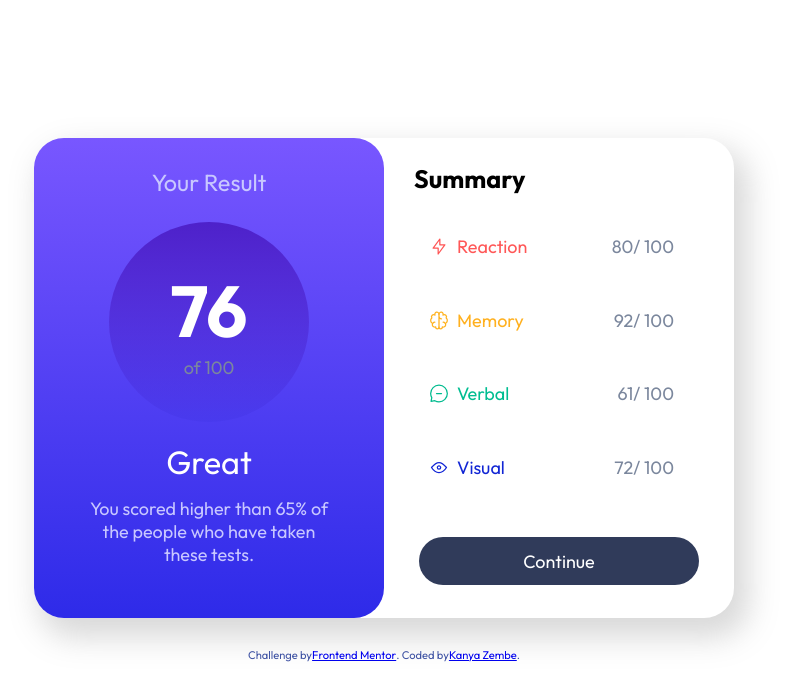
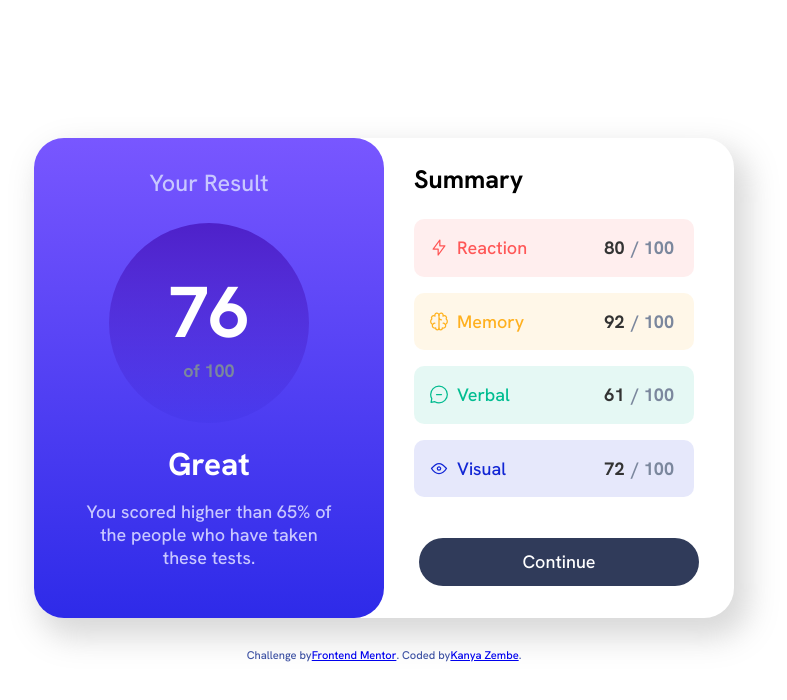
Before and after one commit to zembezn/results-summary-component, a React (Create React App) app: page / in a window 1280 px wide. Shown: the top 700 px of the page, without its empty margins (256-1043 px from the left). Built offline with nearby package versions, Linux system fonts and the light colour scheme; data requests are answered from the project's data file.

Commit message:
added media query, compiled function to calc avg

```diff
--- a/data.json
+++ b/data.json
@@ -4,28 +4,28 @@
       "category": "Reaction",
       "score": 80,
       "icon": "./images/icon-reaction.svg",
-      "backgroundColor": "hsla(0, 100%, 67%, 0.1)",
+      "bgcolor": "hsla(0, 100%, 67%, 0.1)",
       "color": "hsl(0, 100%, 67%)"
     },
     {
       "category": "Memory",
       "score": 92,
       "icon": "./images/icon-memory.svg",
-      "backgroundColor": "hsla(39, 100%, 56%, 0.1)",
+      "bgcolor": "hsla(39, 100%, 56%, 0.1)",
       "color": "hsl(39, 100%, 56%)"
     },
     {
       "category": "Verbal",
       "score": 61,
       "icon": "./images/icon-verbal.svg",
-      "backgroundColor": "hsla(166, 100%, 37%, 0.1)",
+      "bgcolor": "hsla(166, 100%, 37%, 0.1)",
       "color": "hsl(166, 100%, 37%)"
     },
     {
       "category": "Visual",
       "score": 72,
       "icon": "./images/icon-visual.svg",
-      "backgroundColor": "hsla(234, 85%, 45%, 0.1)",
+      "bgcolor": "hsla(234, 85%, 45%, 0.1)",
       "color": "hsl(234, 85%, 45%)"
     }
   ]
--- a/src/App.js
+++ b/src/App.js
@@ -1,10 +1,10 @@
 import React from "react";
-import GlobalStyles from "./Components/Globalstyle"
+import GlobalStyles from "./Components/Styled/Globalstyle"
 import Results from "./Components/Results";
 import Summary from "./Components/Summary";
 import { useEffect, useState } from "react"
 import { ContainerSum, Title } from "./Components/Styled/SummaryContainer.styled";
-import { Button } from "./Components/Styled/Button.styled";
+import Button from "./Components/Button";
 import { Flex, FlexContainer, Attribution } from "./Components/Styled/Flex.styled";
 
 const App = () =>{
@@ -20,7 +20,7 @@ const App = () =>{
     getResults()
   }, [])
 
-  //Fetch Results
+  //Fetch Results from Backend
   const fetchResults = async () => {
     const res = await fetch("http://localhost:5000/results")
     const data = await res.json()
@@ -28,20 +28,22 @@ const App = () =>{
     return data
     }
 
-return (
+
+  return (
     <Flex>
     <FlexContainer>
 
     <GlobalStyles />
-    <Results />
+
+    <Results key={results.id} results={results}  />
 
     <ContainerSum>
 
       <Title>Summary</Title>
 
-      {results.map((result) => (<Summary key={results.id} result={result}/>))}
+      {results.map((result) => (<Summary key={results.id} result={result} />))}
 
-      <Button>Continue</Button>
+      <Button text="Continue" onClick={console.log("click")} />
 
     </ContainerSum>
     </FlexContainer>
@@ -53,7 +55,7 @@ return (
 
     </Flex>
 
-);
+  );
 }
 
 export default App;
--- /dev/null
+++ b/src/Components/Button.js
@@ -0,0 +1,16 @@
+import React from 'react'
+import PropTypes from "prop-types"
+import { StyledButton } from './Styled/Button.styled'
+
+const Button = ({ text, onClick }) => {
+  return (
+    <StyledButton onClick={onClick} >{text}</StyledButton>
+  )
+}
+
+Button.propTypes = {
+    text: PropTypes.string,
+    onClick: PropTypes.func,
+}
+
+export default Button
--- a/src/Components/Results.js
+++ b/src/Components/Results.js
@@ -1,14 +1,30 @@
 import React from "react"
+import PropTypes from "prop-types"
 import { ContainerRes, Title, CircleContainer, Span, SubT, Fback } from "./Styled/ResultsContainer.styled"
 
-const Results = () => {
+const Results = ({ results }) => {
+
+const scores = results.map((score) => { return score.score;})
+
+  function findAverage(array) {
+    let average = 0;
+    for (let i = 0; i < array.length; i++){
+      let currentNum = array[i]
+      average += currentNum;
+    }
+    average = average / array.length
+    average = average.toFixed(0)
+    return average;
+  }
+
+  const Average = findAverage(scores)
+
   return (
     <ContainerRes>
         <Title>Your Result</Title>
 
           <CircleContainer>
-            <Span>76</Span>
-              of 100
+            <Span>{Average}</Span> of 100
           </CircleContainer>
 
         <SubT>Great</SubT>
@@ -17,4 +33,8 @@ const Results = () => {
   )
 }
 
+Results.propTypes = {
+  results: PropTypes.any
+}
+
 export default Results
--- a/src/Components/Styled/Button.styled.js
+++ b/src/Components/Styled/Button.styled.js
@@ -1,6 +1,6 @@
 import styled from "styled-components";
 
-export const Button = styled.div`
+export const StyledButton = styled.div`
 border-radius: 50px;
 width: 80%;
 height: 10%;
--- a/src/Components/Styled/Flex.styled.js
+++ b/src/Components/Styled/Flex.styled.js
@@ -8,6 +8,10 @@ export const FlexContainer = styled.div`
 display: flex;
 border-radius: 30px;
 box-shadow: 10px 15px 30px 5px hsla(0, 0%, 50%, 0.3);
+
+@media (max-width: 375px) {
+    flex-direction: column;
+}
 `
 
 export const Attribution = styled.div`
--- a/src/Components/Globalstyle.js
+++ b/src/Components/Styled/Globalstyle.js
@@ -8,7 +8,7 @@ const GlobalStyles = createGlobalStyle`
 }
 
 body {
-    font-family: 'Outfit', sans-serif;
+    font-family: 'Hanken Grotesk', sans-serif;
     background-color: hsl(0, 0%, 100%);
     display: flex;
     min-height: 100vh;
--- a/src/Components/Styled/Result.styled.js
+++ b/src/Components/Styled/Result.styled.js
@@ -7,7 +7,7 @@ display: flex;
 flex-direction: row;
 justify-content: space-between;
 align-items: center;
-background-color: ${({ backgroundcolor }) => backgroundcolor};
+background-color: ${({ bgColor }) => bgColor};
 color: ${({ color }) => color };
 border-radius: 10px;
 margin: 8px 30px  ;
@@ -16,8 +16,16 @@ export const Category = styled.div`
 display: flex;
 margin: 5px;
 `
-export const Score = styled.p`
+export const Score = styled.div`
 display: flex;
 color: hsl(220, 15%, 55%);
 margin: 20px;
+font-weight: bold;
 `
+
+export const ResultScore = styled.p`
+display: flex;
+color: hsl(0, 0%, 20%);
+padding-right: 7px;
+font-weight: bold;
+`
--- a/src/Components/Styled/ResultsContainer.styled.js
+++ b/src/Components/Styled/ResultsContainer.styled.js
@@ -20,6 +20,7 @@ display: flex;
 flex-direction: column;
 justify-content: center;
 margin: 15px auto;
+font-weight: bold;
 `
 
 export const Span = styled.span`
@@ -39,8 +40,9 @@ font-size: 130%;
 `
 export const SubT = styled.p`
 color: hsl(0, 0%, 100%);
-font-size: 180%;
+font-size: 175%;
 margin: 5px auto;
+font-weight: bold;
 `
 
 export const Fback = styled.p`
--- a/src/Components/Styled/SummaryContainer.styled.js
+++ b/src/Components/Styled/SummaryContainer.styled.js
@@ -10,6 +10,10 @@ background-color: hsl(0, 0, 100%);
 border-top-right-radius: 30px;
 border-bottom-right-radius: 30px;
 `
+export const SumComponents = styled.div`
+display: flex;
+`
+
 export const Title = styled.h1`
 font-size: 140%;
 margin: 25px 30px 15px;
--- a/src/Components/Summary.js
+++ b/src/Components/Summary.js
@@ -1,37 +1,30 @@
 import React from "react"
 import PropTypes from 'prop-types'
-import { Category, Result, Score } from "./Styled/Result.styled"
-
+import { Category, Result, Score, ResultScore } from "./Styled/Result.styled"
 
 const Summary = ({ result }) => {
 
 
   return (
-    <Result key={result.id} backgroundColor={result.backgroundColor} color={result.color} >
-      <Category key={result.id}>
+
+    <Result key={result.id} bgColor={result.bgcolor} color={result.color} >
+      <Category>
 
         <img key={result.id} src={result.icon} />
         <p key={result.id} >{result.category}</p>
 
       </Category>
 
-      <Score key={result.id} >
-        <div key={result.id} >{result.score}</div> / 100
+      <Score>
+        <ResultScore key={result.id} >{result.score}</ResultScore>/ 100
       </Score>
 
     </Result>
-
   )
 }
 
 
 Summary.propTypes = {
-  text: PropTypes.string,
-  backgroundcolor: PropTypes.string,
-  color: PropTypes.string,
-  src: PropTypes.string,
-  alt: PropTypes.string,
-  score: PropTypes.string,
   result: PropTypes.any
 }
 
```
Also changed, not shown: 1 other file (tests, documents, lock files or other folders).
